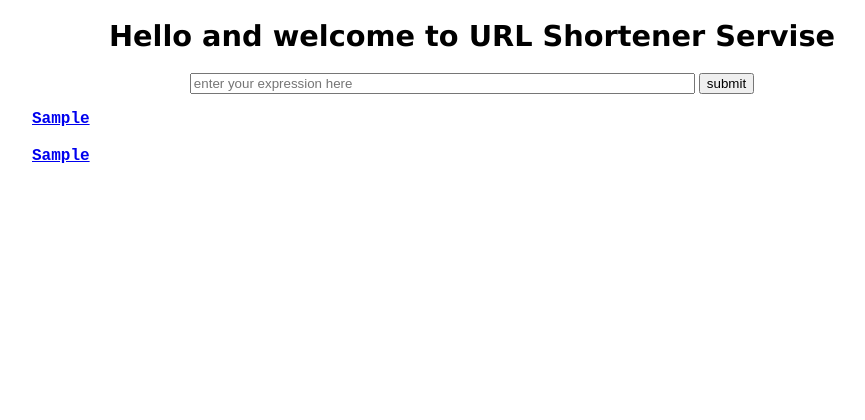
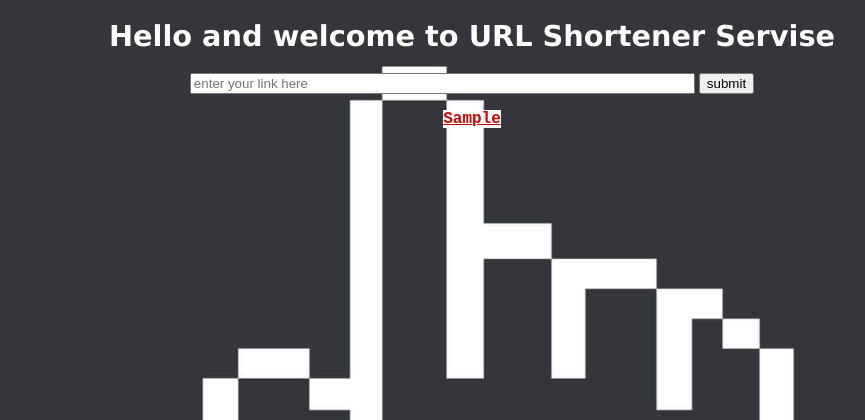
Before and after one commit to angelcoder/linker, a Flask app: template templates/index.html in a window 1280 px wide. Shown: the top 420 px of the page, without its empty margins (168-1033 px from the left). Before the commit the page ends 163 px from the top, so only its background shows below. Run offline with Flask 2, Linux system fonts and the light colour scheme; the template is opened without the code that fills it: most values are stand-ins (such as "Sample title", 1, 10 or a date in 2020).

Commit message:
Add files via upload

```diff
--- a/main.py
+++ b/main.py
@@ -1,5 +1,6 @@
 from flask import Flask, render_template, request, redirect
 import shorten_url as su
+import requests
 import urllib
 
 app = Flask(__name__)
@@ -16,14 +17,6 @@ def redirect_origin(url):
     return redirect(link, code=302)
 
 
-@app.route('/make-request')
-def make_request():
-    link = request.args.get('urllink')
-    if link:
-        urllib.request.urlopen(link)
-
-    return redirect('https://stackoverflow.com/questions/45040365/flask-redirect-to-page-then-come-back')
-
 @app.route('/', methods=['POST'])
 def getvalue():
     link = request.form['urllink']
--- a/shorten_url.py
+++ b/shorten_url.py
@@ -53,4 +53,4 @@ def get_hash(url):
 def original_link(hash):
     session = get_session()
     hash = get_hash(hash)
-    return session.query(Url).filter(Url.short == hash).one().original
+    return session.query(Url).filter(Url.short == hash).one().original.strip()
--- a/templates/index.html
+++ b/templates/index.html
@@ -12,30 +12,30 @@
               H1 {
             font-size: 180%;
             font-family: Verdana, Arial, Helvetica, sans-serif;
-            color: BLACK;
+            color: WHITE;
         }
 
               H2 {
             font-size: 100%;
             font-family: Courier New, Arial, Helvetica, sans-serif;
             line-height: 1.5;
-            color: BLACK;
+            color: WHITE;
         }
 
         </style>
     </head>
-    <body>
+    <body style ="background: url(static/link.jpg); background-repeat: no-repeat; background-size: cover; height: 100vh">
 
     <center>
             <h1>Hello and welcome to URL Shortener Servise</h1>
 
             <form name = "passdata" action = "." method = "post">
-                <input type="text" name="urllink" size = 60 value = "" placeholder="enter your expression here">
+                <input type="text" name="urllink" size = 60 value = "" placeholder="enter your link here">
                 <input type="submit" value="submit">
             </form>
-        </center>
-            <h2><a target="_blank" href={{n}}>{{n}}</a></h2>
-            <h2><a target="_blank" href={{m}}>{{m}}</a></h2>
+
+               <h2><a target="_blank" href={{m}} style="color: #cc0000; background: white">{{n}}</a></h2>
+     </center>
 
     </body>
 </html>
```
Also changed, not shown: flask_app.db, static/link.jpg (added).
